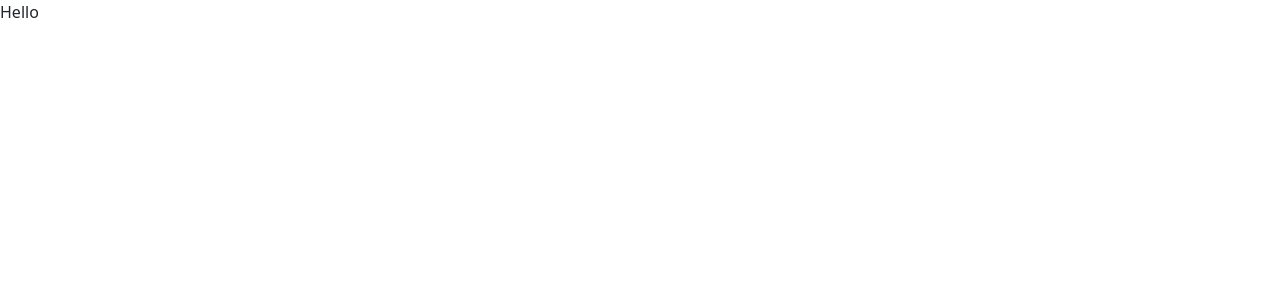
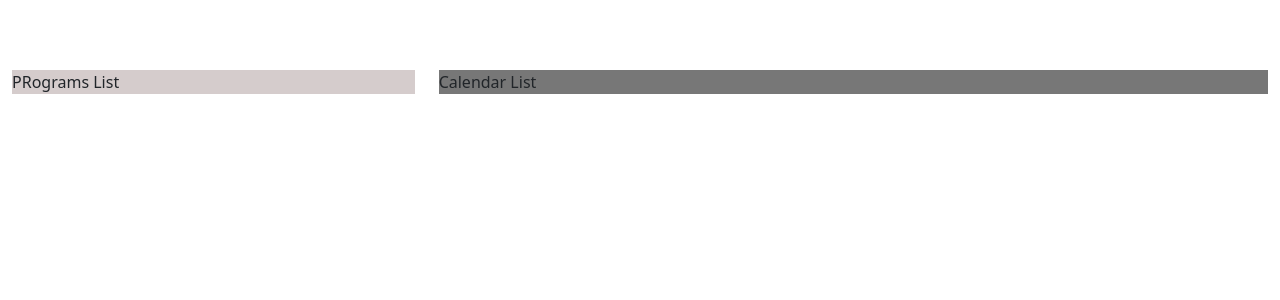
Before and after one commit to Suraj-Technomatz/calendar-demo, a React (Create React App) app: page / in a window 1280 px wide. Shown: the top 300 px of the page. Built offline with nearby package versions, Linux system fonts and the light colour scheme.

Commit message:
Add layouts

```diff
--- a/src/App.css
+++ b/src/App.css
@@ -1,38 +1,17 @@
-.App {
-  text-align: center;
+* {
+  margin: 0;
+  padding: 0;
+  box-sizing: border-box;
 }
 
-.App-logo {
-  height: 40vmin;
-  pointer-events: none;
+.main_container {
+  margin-top: 70px;
 }
 
-@media (prefers-reduced-motion: no-preference) {
-  .App-logo {
-    animation: App-logo-spin infinite 20s linear;
-  }
+.programs_views {
+  background-color: #d5cccc;
 }
 
-.App-header {
-  background-color: #282c34;
-  min-height: 100vh;
-  display: flex;
-  flex-direction: column;
-  align-items: center;
-  justify-content: center;
-  font-size: calc(10px + 2vmin);
-  color: white;
+.calendar_views {
+  background-color: #777;
 }
-
-.App-link {
-  color: #61dafb;
-}
-
-@keyframes App-logo-spin {
-  from {
-    transform: rotate(0deg);
-  }
-  to {
-    transform: rotate(360deg);
-  }
-}
--- a/src/App.js
+++ b/src/App.js
@@ -1,22 +1,36 @@
-import React, {Component} from "react";
+import React, { Component } from "react";
+import Container from "react-bootstrap/Container";
+import Row from "react-bootstrap/Row";
+import Col from "react-bootstrap/Col";
+
 // Getting data from files
 import ApiData from "./data";
+import "./App.css";
 
 class App extends Component {
   constructor() {
     super();
 
     this.state = {
-      data: ApiData
-    }
+      data: ApiData,
+    };
   }
 
   render() {
     return (
-      <div>
-        Hello
-      </div>
-    )
+      <Container fluid>
+        <div className="main_container">
+          <Row>
+            <Col md={4}>
+              <div className="programs_views">PRograms List</div>
+            </Col>
+            <Col md={8}>
+              <div className="calendar_views">Calendar List</div>
+            </Col>
+          </Row>
+        </div>
+      </Container>
+    );
   }
 }
 
```
